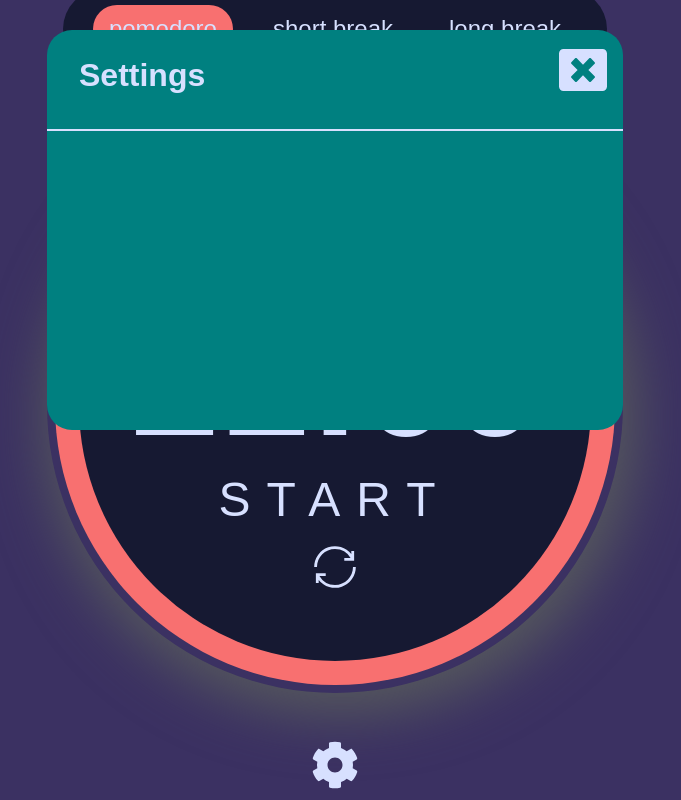
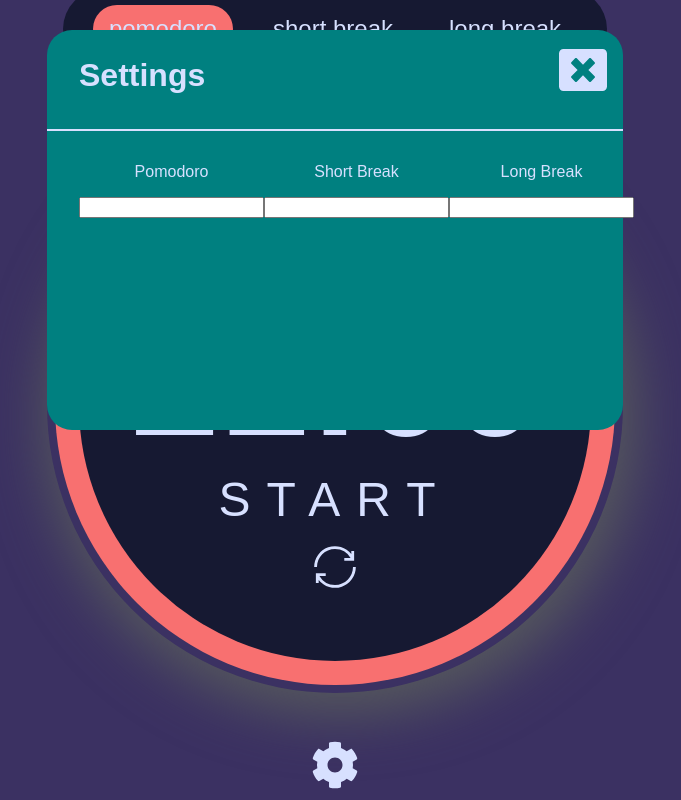
Before and after one commit to Gosia-Magdzik/pomodoro, a React (Create React App) app: page / in a window 1280 px wide. Both pictures are taken after a click on the element 640 px from the left and 940 px from the top of the page. Shown: the part 170-970 px from the top of the page, without its empty margins (305-986 px from the left). Built offline with nearby package versions, Linux system fonts and the light colour scheme.

Commit message:
form container has been created

```diff
--- a/src/components/Setting/ModalContainer/index.js
+++ b/src/components/Setting/ModalContainer/index.js
@@ -6,9 +6,12 @@ import {
   ModalBody,
   ModalTitle,
   ModalCloseButton,
-  Hr
+  Hr,
+  InputWrapper,
+  FormControl
 } from './styled';
-import { FaWindowClose } from 'react-icons/fa'
+import { FaWindowClose } from 'react-icons/fa';
+import { Formik, Form, Field } from 'formik';
 
 export const ModalContainer = ({ onClose }) => {
   return (
@@ -26,7 +29,29 @@ export const ModalContainer = ({ onClose }) => {
           </ModalCloseButton>
         </ModalHeader>
         <Hr/>
-        <ModalBody></ModalBody>
+        <ModalBody>
+          <Formik
+            initialValues= {{ pomodoro: "", short: "", long: "" }}
+            onSubmit= {() =>  {}}
+          >
+            <Form>
+              <InputWrapper>
+                <FormControl>
+                  <label htmlFor="pomodoro">Pomodoro</label>
+                  <Field name="pomodoro" min="1" max="60" />
+                </FormControl>
+                <FormControl>
+                  <label htmlFor="short">Short Break</label>
+                  <Field name="short" min="1" max="60" />
+                </FormControl>
+                <FormControl>
+                  <label htmlFor="long">Long Break</label>
+                  <Field name="long" min="1" max="60" />
+                </FormControl>
+              </InputWrapper>
+            </Form>
+          </Formik>
+        </ModalBody>
       </ModalContent>
     </Container>
   )
--- a/src/components/Setting/ModalContainer/styled.js
+++ b/src/components/Setting/ModalContainer/styled.js
@@ -44,3 +44,15 @@ export const Hr = styled.hr`
     border: 1px solid ${({ theme }) => theme.color.Periwinkle};
 
 `
+
+export const InputWrapper = styled.div`
+    display: flex;
+    padding: 1rem;
+    margin: 1rem;
+`
+
+export const FormControl = styled.div`
+    display: flex;
+    flex-direction: column;
+    gap: 1rem;
+`
```
